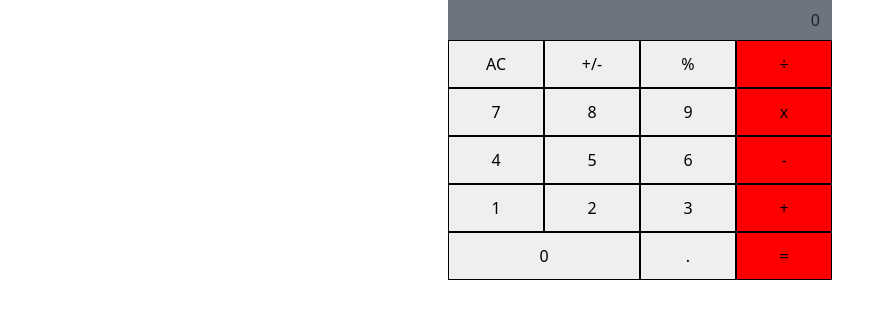
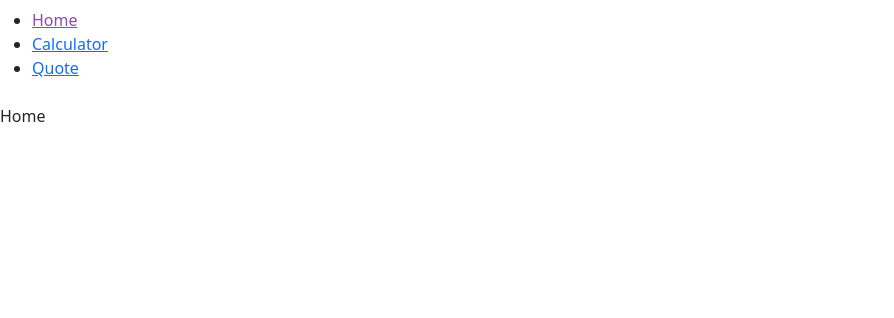
Before and after one commit to orlandodiazc/mathematicians, a React (Create React App) app: page / in a window 1280 px wide. Shown: the top 318 px of the page, without its empty margins (0-894 px from the left). Built offline with nearby package versions, Linux system fonts and the light colour scheme.

Commit message:
Implement react routing

```diff
--- a/src/App.css
+++ b/src/App.css
@@ -10,3 +10,7 @@
 .operator {
   background-color: red;
 }
+
+.active {
+  color: #8a4baf;
+}
--- a/src/App.js
+++ b/src/App.js
@@ -1,13 +1,22 @@
+import { Route, Routes } from 'react-router-dom';
 import './App.css';
-import Calculator from './components/Calculator';
+
+import Layout from './components/Layout';
+import Calculate from './routes/Calculate';
+import Home from './routes/Home';
+import NotMatch from './routes/NotMatch';
+import Quote from './routes/Quote';
 
 function App() {
   return (
-    <div className="App">
-      <main className="App-main">
-        <Calculator />
-      </main>
-    </div>
+    <Routes>
+      <Route path="/" element={<Layout />}>
+        <Route path="/" element={<Home />} />
+        <Route path="calculator" element={<Calculate />} />
+        <Route path="quote" element={<Quote />} />
+        <Route path="*" element={<NotMatch />} />
+      </Route>
+    </Routes>
   );
 }
 
--- /dev/null
+++ b/src/components/Layout.js
@@ -0,0 +1,10 @@
+import { Outlet } from 'react-router-dom';
+import Navbar from './Navbar';
+
+const Layout = () => (
+  <div className="wrapper">
+    <Navbar />
+    <Outlet />
+  </div>
+);
+export default Layout;
--- /dev/null
+++ b/src/components/Navbar.js
@@ -0,0 +1,22 @@
+import React from 'react';
+import { NavLink } from 'react-router-dom';
+
+const links = [
+  { path: '/', text: 'Home' },
+  { path: 'Calculator', text: 'Calculator' },
+  { path: 'Quote', text: 'Quote' },
+];
+
+const Navbar = () => (
+  <nav className="navbar">
+    <ul>
+      {links.map((link) => (
+        <li key={link.text}>
+          <NavLink to={link.path}>{link.text}</NavLink>
+        </li>
+      ))}
+    </ul>
+  </nav>
+);
+
+export default Navbar;
--- a/src/index.js
+++ b/src/index.js
@@ -1,5 +1,6 @@
 import React from 'react';
 import ReactDOM from 'react-dom/client';
+import { BrowserRouter } from 'react-router-dom';
 import App from './App';
 import reportWebVitals from './reportWebVitals';
 
@@ -10,7 +11,9 @@ import '../node_modules/bootstrap/dist/js/bootstrap.bundle.min';
 const root = ReactDOM.createRoot(document.getElementById('root'));
 root.render(
   <React.StrictMode>
-    <App />
+    <BrowserRouter>
+      <App />
+    </BrowserRouter>
   </React.StrictMode>,
 );
 
--- /dev/null
+++ b/src/routes/Calculate.js
@@ -0,0 +1,6 @@
+import React from 'react';
+import Calculator from '../components/Calculator';
+
+const Calculate = () => <Calculator />;
+
+export default Calculate;
--- /dev/null
+++ b/src/routes/Home.js
@@ -0,0 +1,5 @@
+import React from 'react';
+
+const Home = () => <div>Home</div>;
+
+export default Home;
--- /dev/null
+++ b/src/routes/NotMatch.js
@@ -0,0 +1,6 @@
+const NotMatch = () => (
+  <div>
+    <p>Not found!</p>
+  </div>
+);
+export default NotMatch;
--- /dev/null
+++ b/src/routes/Quote.js
@@ -0,0 +1,5 @@
+import React from 'react';
+
+const Quote = () => <div>Quote</div>;
+
+export default Quote;
```
